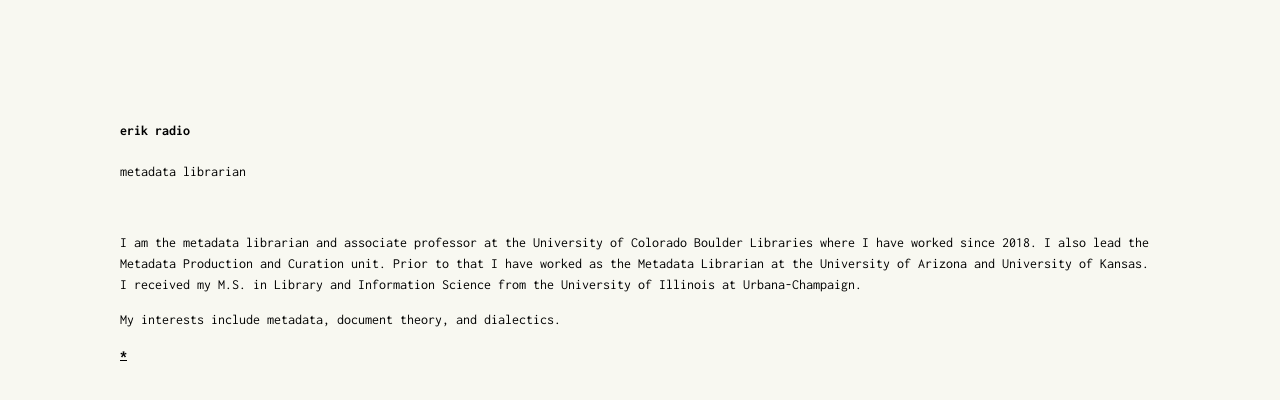
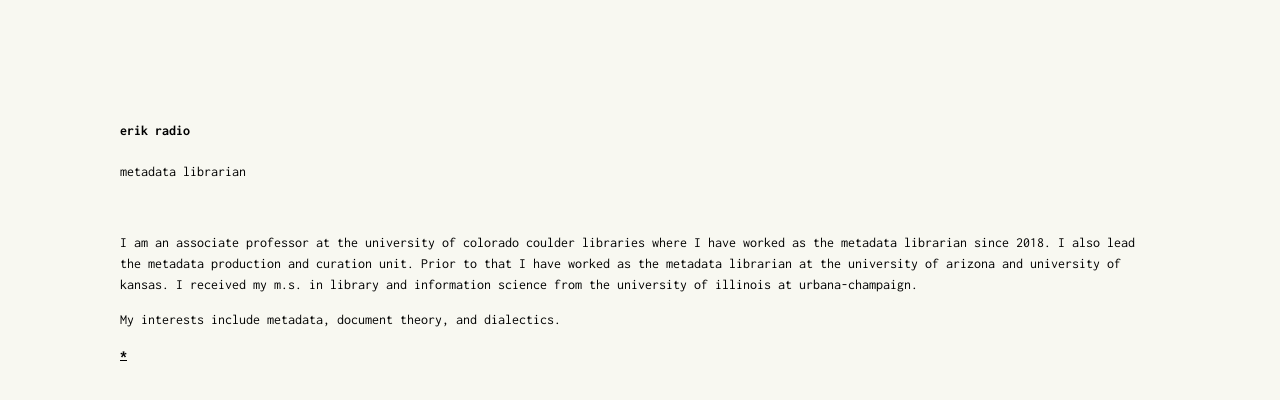
Before and after one commit to erikradio/erikradio.github.io, a Jekyll site: the page built from about.md, in a window 1280 px wide. Shown: the top 400 px of the page. Built offline with Jekyll 4.4.1, drawn with Linux system fonts in a browser that asks for light colours.

Commit message:
Update about.md

```diff
--- a/about.md
+++ b/about.md
@@ -3,7 +3,7 @@
 title: about
 ---
 
-I am the metadata librarian and associate professor at the University of Colorado Boulder Libraries where I have worked since 2018. I also lead the Metadata Production and Curation unit. Prior to that I have worked as the Metadata Librarian at the University of Arizona and University of Kansas. I received my M.S. in Library and Information Science from the University of Illinois at Urbana-Champaign.
+I am an associate professor at the university of colorado coulder libraries where I have worked as the metadata librarian since 2018. I also lead the metadata production and curation unit. Prior to that I have worked as the metadata librarian at the university of arizona and university of kansas. I received my m.s. in library and information science from the university of illinois at urbana-champaign.
 
 My interests include metadata, document theory, and dialectics.
 
```
